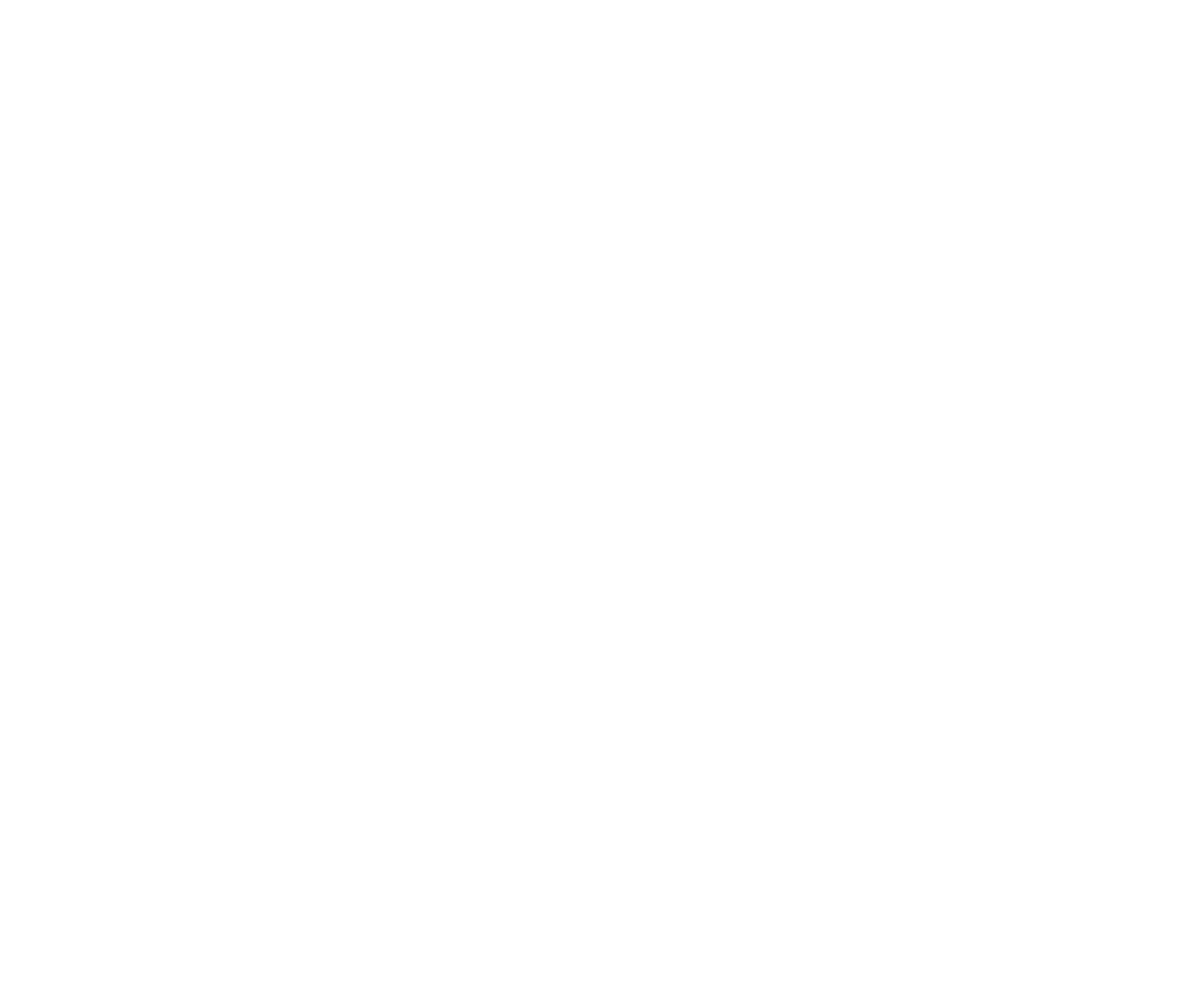
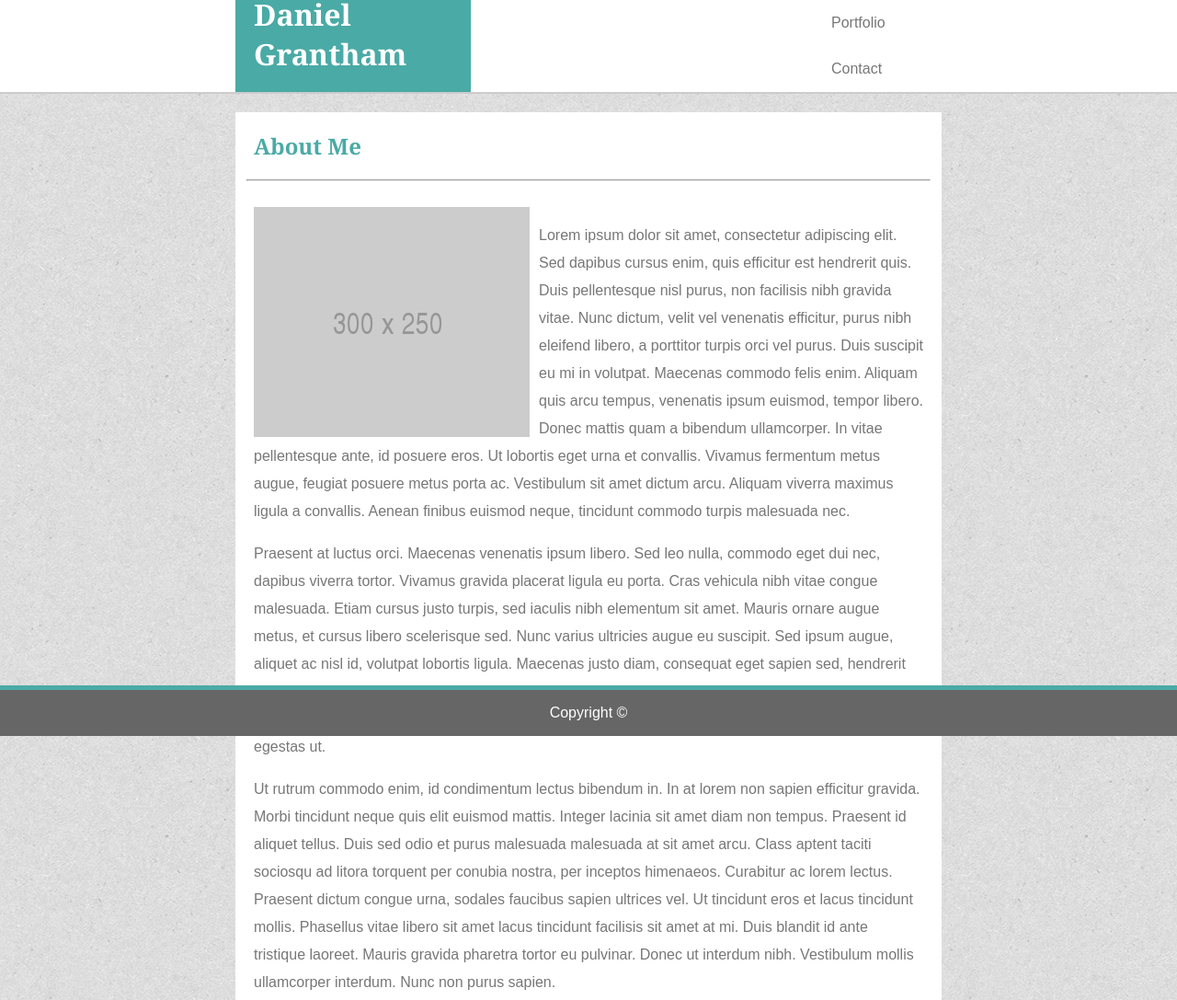
Before and after one commit to Danthamaz/Basic-Portfolio, a plain HTML site: page index.html in a window 1280 px wide. Shown: the top 1087 px of the page at 92% size. Before the commit the page ends 800 px from the top, so only its background shows below. Drawn offline with Linux system fonts and the light colour scheme.

Commit message:
added css & index

```diff
--- a/assets/css/reset.css
+++ b/assets/css/reset.css
@@ -0,0 +1,48 @@
+/* http://meyerweb.com/eric/tools/css/reset/
+   v2.0 | 20110126
+   License: none (public domain)
+*/
+
+html, body, div, span, applet, object, iframe,
+h1, h2, h3, h4, h5, h6, p, blockquote, pre,
+a, abbr, acronym, address, big, cite, code,
+del, dfn, em, img, ins, kbd, q, s, samp,
+small, strike, strong, sub, sup, tt, var,
+b, u, i, center,
+dl, dt, dd, ol, ul, li,
+fieldset, form, label, legend,
+table, caption, tbody, tfoot, thead, tr, th, td,
+article, aside, canvas, details, embed,
+figure, figcaption, footer, header, hgroup,
+menu, nav, output, ruby, section, summary,
+time, mark, audio, video {
+	margin: 0;
+	padding: 0;
+	border: 0;
+	font-size: 100%;
+	font: inherit;
+	vertical-align: baseline;
+}
+/* HTML5 display-role reset for older browsers */
+article, aside, details, figcaption, figure,
+footer, header, hgroup, menu, nav, section {
+	display: block;
+}
+body {
+	line-height: 1;
+}
+ol, ul {
+	list-style: none;
+}
+blockquote, q {
+	quotes: none;
+}
+blockquote:before, blockquote:after,
+q:before, q:after {
+	content: '';
+	content: none;
+}
+table {
+	border-collapse: collapse;
+	border-spacing: 0;
+}
--- a/assets/css/style.css
+++ b/assets/css/style.css
@@ -0,0 +1,121 @@
+body {
+    height: 100%;
+    margin: 0;
+    background-image: url("../images/textured_paper.png");
+    background-color: gray;
+    font-family: Arial, Helvetica, sans-serif;
+    color: #777777;
+}
+h1 {
+    font-family: 'Georgia', Times, Times New Roman, serif;
+}
+.centerDiv {
+    width: 100%;
+    margin: 0 auto;
+    height: 100px;
+    border-bottom-style: solid;
+    border-bottom-width: 2px;
+    border-color: #cccccc   ;
+}
+
+.div1 {
+    width: 20%;
+    background-color: #ffffff;
+    height: 100px;
+    float:left;
+}
+.div2 {
+    width: 20%;
+    background-color:#ffffff ;
+    height: 100px;
+    float:left;
+    position: relative;
+}
+.div2 h1 {
+    position: absolute;
+	bottom: -21.5px;
+    background-color: #4aaaa5;
+    color: #ffffff;
+    padding: 20px;
+
+}
+.div3 {
+    width: 20%;
+    background-color:#ffffff ;
+    height: 100px;
+    float:left;
+}
+.div4 {
+    width: 20%;
+    background-color: #ffffff;
+    height: 100px;
+    float:left;
+    position: relative;
+}
+.div4 ul {
+    position: absolute;
+    bottom: 0px;
+    left: 120px;
+}
+ul {
+    list-style-type: none;
+    margin: 0;
+    padding: 0;
+    overflow: hidden;
+    background-color: #ffffff;
+}
+li {
+    float: left;
+}
+li a {
+    display: block;
+    color: #777777;
+    text-align: center;
+    padding: 16px;
+    text-decoration: none;
+}
+li a:hover {
+    background-color: #4aaaa5;
+}
+.div5 {
+    width: 20%;
+    background-color:#ffffff ;
+    height: 100px;
+    float:left;
+}
+section h1 {
+    padding: 20px 0px 0px 20px;
+    color: #4aaaa5;
+}
+.centerSection {
+    width: 60%;
+    margin: 0 auto;
+    background-color:#ffffff;
+}
+.sectionContent {
+    padding: 20px 20px 20px 20px;
+    line-height: 30px;
+}
+hr {
+    display: block;
+    margin: 0.5em auto;
+    border-style: inset;
+    border-width: 1px;
+    width: 96.5%;
+}
+img {
+    float:left;
+    margin: 0px 10px 0px 0px;
+}
+footer {
+    position: fixed;
+    left: 0;
+    bottom: 0;
+    width: 100%;
+    background-color: #666666;
+    color: white;
+    text-align: center;
+    border-top-style: solid;
+    border-top-width: 5px;
+    border-top-color: #4aaaa5;
+ }
--- a/index.html
+++ b/index.html
@@ -0,0 +1,41 @@
+<!DOCTYPE html>
+<html lang="en-us">
+
+<head>
+    <title>My Site</title>
+    <link rel="stylesheet" type="text/css" href="assets/css/style.css">
+</head>
+<body>
+    <header class="centerDiv">
+        <div class="div1"></div>
+        <div class="div2">
+            <h1>Daniel Grantham</h1>
+        </div>
+        <div class="div3"></div>
+        <div class="div4">
+            <ul>
+                <li><a href="#">About</a></li>
+                <li><a href="#">Portfolio</a></li>
+                <li><a href="#">Contact</a></li>
+            </ul>
+        </div>
+        <div class="div5"></div>
+    </header>
+<!--End of Header/Nav-->
+    <section class="centerSection">
+        <h1>About Me</h1>
+        <hr>
+        <div class="sectionContent">
+            <img src="assets/images/300x250.png" alt="Placeholder Image">
+            <p>Lorem ipsum dolor sit amet, consectetur adipiscing elit. Sed dapibus cursus enim, quis efficitur est hendrerit quis. Duis pellentesque nisl purus, non facilisis nibh gravida vitae. Nunc dictum, velit vel venenatis efficitur, purus nibh eleifend libero, a porttitor turpis orci vel purus. Duis suscipit eu mi in volutpat. Maecenas commodo felis enim. Aliquam quis arcu tempus, venenatis ipsum euismod, tempor libero. Donec mattis quam a bibendum ullamcorper. In vitae pellentesque ante, id posuere eros. Ut lobortis eget urna et convallis. Vivamus fermentum metus augue, feugiat posuere metus porta ac. Vestibulum sit amet dictum arcu. Aliquam viverra maximus ligula a convallis. Aenean finibus euismod neque, tincidunt commodo turpis malesuada nec.</p>
+            <p>Praesent at luctus orci. Maecenas venenatis ipsum libero. Sed leo nulla, commodo eget dui nec, dapibus viverra tortor. Vivamus gravida placerat ligula eu porta. Cras vehicula nibh vitae congue malesuada. Etiam cursus justo turpis, sed iaculis nibh elementum sit amet. Mauris ornare augue metus, et cursus libero scelerisque sed. Nunc varius ultricies augue eu suscipit. Sed ipsum augue, aliquet ac nisl id, volutpat lobortis ligula. Maecenas justo diam, consequat eget sapien sed, hendrerit vulputate orci. Integer id risus egestas, posuere augue fermentum, iaculis velit. Nam sed diam nisi. Nunc ut dui sollicitudin, facilisis nibh at, varius neque. Morbi iaculis accumsan elit, a posuere nulla egestas ut.</p>
+            <p>Ut rutrum commodo enim, id condimentum lectus bibendum in. In at lorem non sapien efficitur gravida. Morbi tincidunt neque quis elit euismod mattis. Integer lacinia sit amet diam non tempus. Praesent id aliquet tellus. Duis sed odio et purus malesuada malesuada at sit amet arcu. Class aptent taciti sociosqu ad litora torquent per conubia nostra, per inceptos himenaeos. Curabitur ac lorem lectus. Praesent dictum congue urna, sodales faucibus sapien ultrices vel. Ut tincidunt eros et lacus tincidunt mollis. Phasellus vitae libero sit amet lacus tincidunt facilisis sit amet at mi. Duis blandit id ante tristique laoreet. Mauris gravida pharetra tortor eu pulvinar. Donec ut interdum nibh. Vestibulum mollis ullamcorper interdum. Nunc non purus sapien.</p>
+
+        </div>
+    </section>
+<!--End of Section-->
+    <footer>
+        <p>Copyright ©</p>
+    </footer>
+</body>
+</html>
```
Also changed, not shown: portfolio.html (+2 -0 lines), assets/images/300x250.png (added), assets/images/background.png (renamed from assets/images/light-grey-terrazzo.png), assets/images/textured_paper.png (added).
